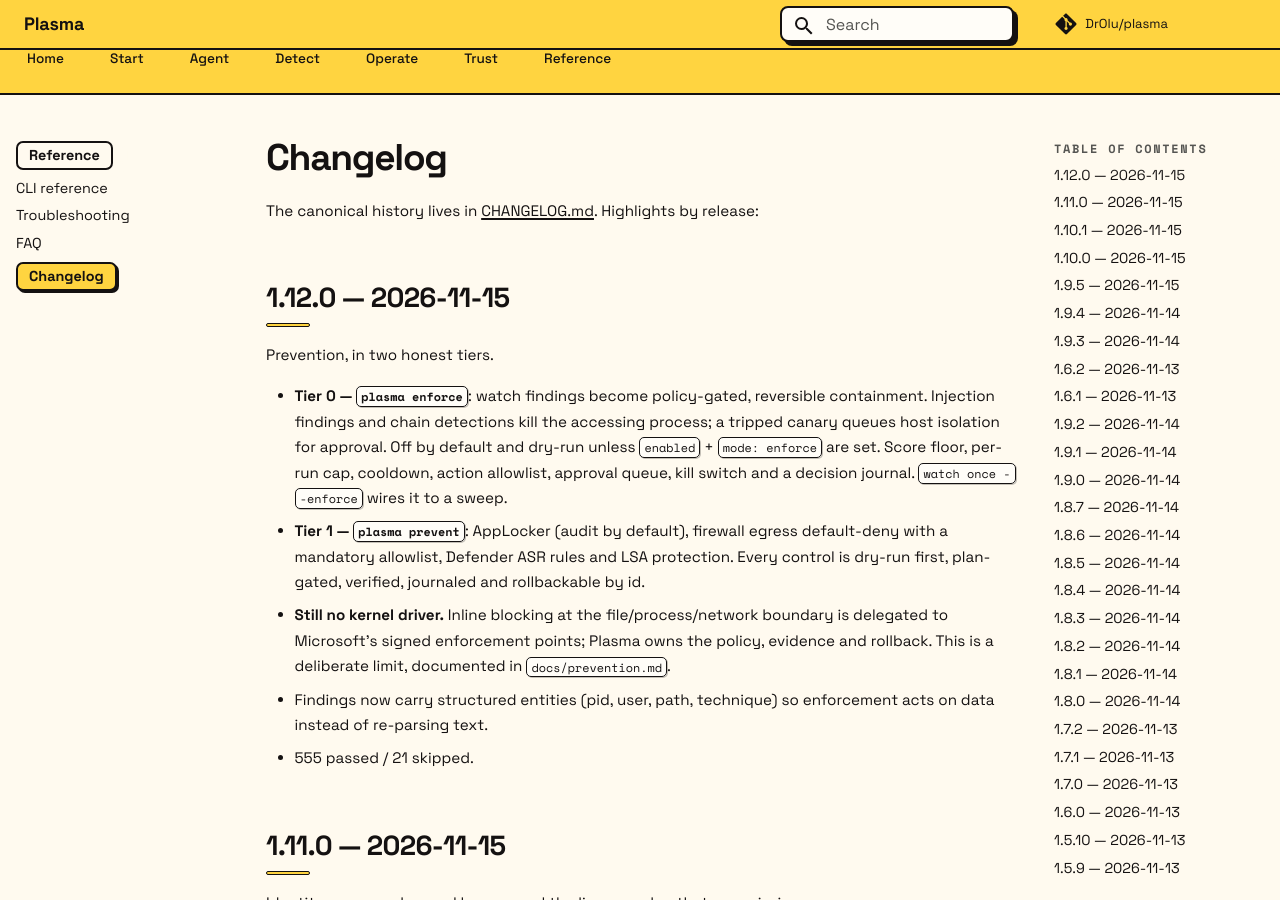
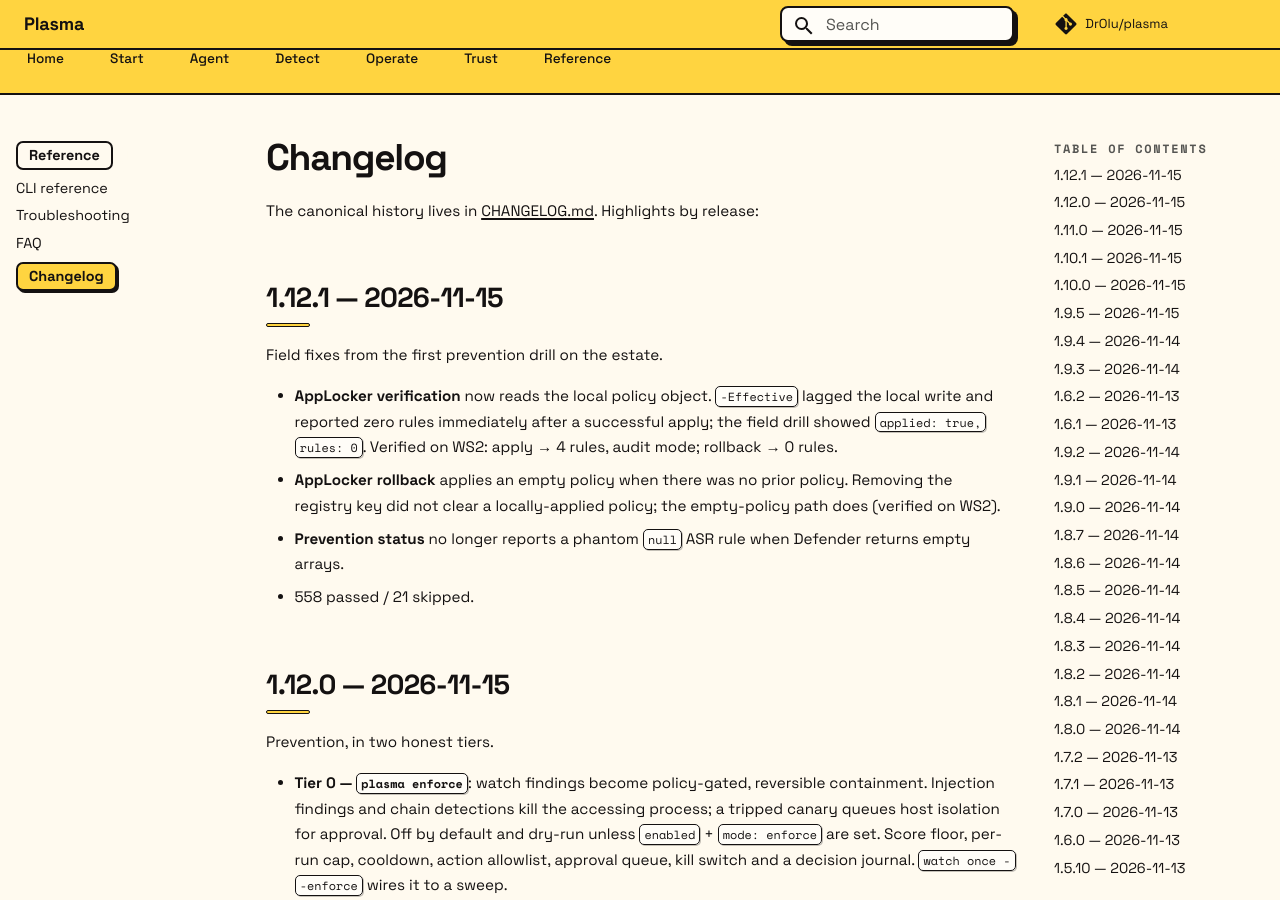
Before and after one commit to DrOlu/plasma, an MkDocs documentation site: the page built from docs/changelog.md, in a window 1280 px wide and 900 px high. Built offline with MkDocs 1.6.1 and Material for MkDocs 9.7.7, drawn with Linux system fonts in a browser that asks for light colours; comment, search, counter and statistics services are not loaded.

Commit message:
fix(prevent): verify AppLocker against local policy; clear on rollback (#9)
Field drill on WS2 exposed two defects in the AppLocker control:

- verify used Get-AppLockerPolicy -Effective, which lagged the local write
  and reported rules: 0 immediately after a successful apply. Read the
  local policy object instead; the drill now reports 4 rules in audit mode.
- rollback removed the SrpV2 registry key, which did not clear a
  locally-applied policy. Apply an empty AppLocker policy when there was no
  prior policy; verified apply -> 4 rules, rollback -> 0 rules.

Also stop reporting a phantom null ASR entry when Defender returns empty
arrays.

```diff
--- a/docs/changelog.md
+++ b/docs/changelog.md
@@ -3,6 +3,21 @@
 The canonical history lives in
 [CHANGELOG.md](https://github.com/DrOlu/plasma/blob/main/CHANGELOG.md).
 Highlights by release:
+
+## 1.12.1 — 2026-11-15
+
+Field fixes from the first prevention drill on the estate.
+
+- **AppLocker verification** now reads the local policy object. `-Effective`
+  lagged the local write and reported zero rules immediately after a
+  successful apply; the field drill showed `applied: true, rules: 0`.
+  Verified on WS2: apply → 4 rules, audit mode; rollback → 0 rules.
+- **AppLocker rollback** applies an empty policy when there was no prior
+  policy. Removing the registry key did not clear a locally-applied policy;
+  the empty-policy path does (verified on WS2).
+- **Prevention status** no longer reports a phantom `null` ASR rule when
+  Defender returns empty arrays.
+- 558 passed / 21 skipped.
 
 ## 1.12.0 — 2026-11-15
 
--- a/plasma/__init__.py
+++ b/plasma/__init__.py
@@ -1,5 +1,5 @@
 """Plasma — agent-based EDR bundle with a frozen neuralOS instance."""
 
-__version__ = "1.12.0"
+__version__ = "1.12.1"
 PRODUCT = "Plasma"
 SCHEMA_VERSION = 1
--- a/pyproject.toml
+++ b/pyproject.toml
@@ -4,7 +4,7 @@ build-backend = "setuptools.build_meta"
 
 [project]
 name = "plasma-edr"
-version = "1.12.0"
+version = "1.12.1"
 description = "Plasma — an agent-based EDR bundle: Sentinel detection layer + a frozen neuralOS instance"
 readme = "README.md"
 requires-python = ">=3.9"
```
Also changed, not shown: CHANGELOG.md (+15 -0 lines), docs/index.md (+4 -4 lines), website/index.html (+5 -5 lines), 3 other files.
